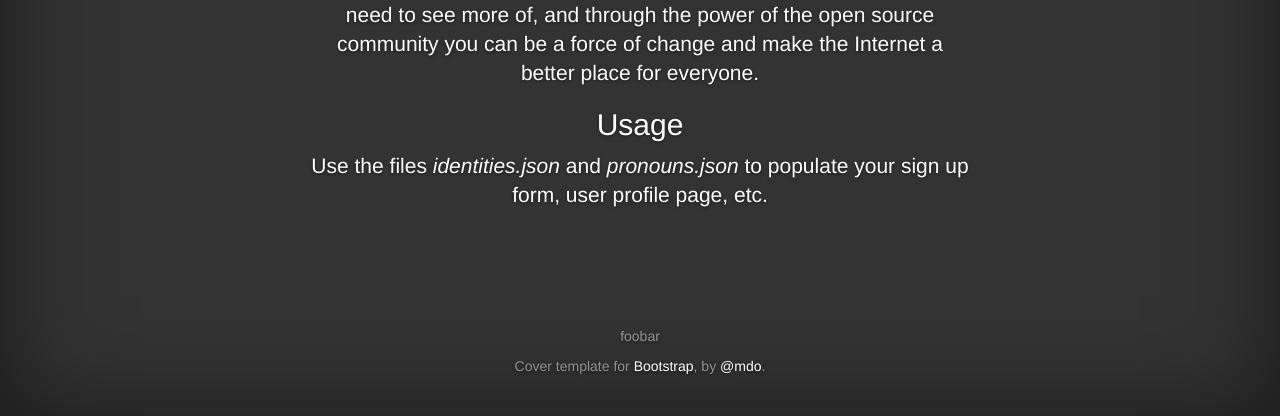
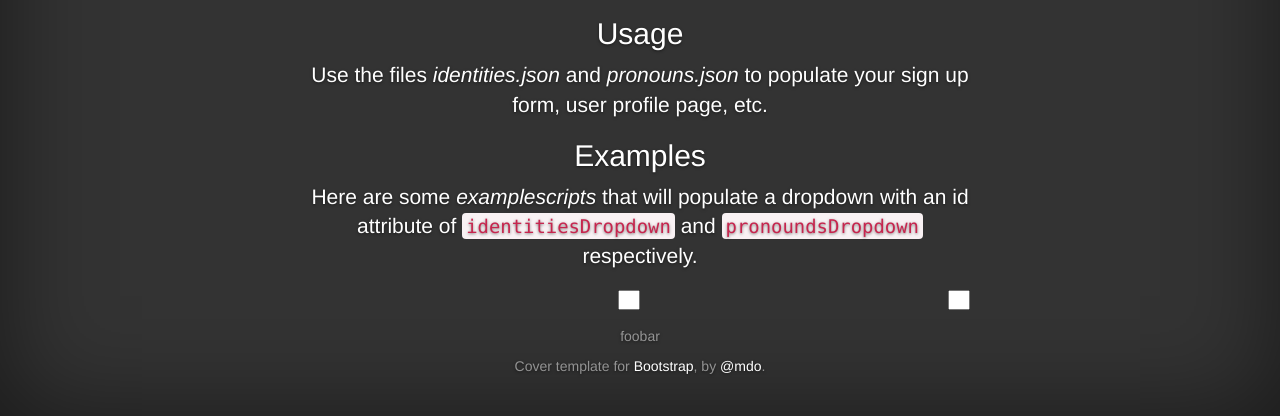
Before and after one commit to Nava2/gender-identities, a plain HTML site: page index.html in a window 1280 px wide. Shown: the part 384-800 px from the top of the page. Drawn offline with nearby package versions, Linux system fonts and the light colour scheme.

Commit message:
Unfinished - changing computers

```diff
--- a/index.html
+++ b/index.html
@@ -48,9 +48,17 @@
           <div class="inner cover">
             <h1 class="cover-heading">Let Your Users Represent Themselves <strong>Their</strong> Way</h1>
             <p class="lead">JSON Gender Identities is an open source and easy way to enable users of your app or website to express themselves the way that they chose to. Giving people the power of expression is something that we need to see more of, and through the power of the open source community you can be a force of change and make the Internet a better place for everyone.</p>
-            <h2>Usage</h2>
+            <h2 class = "cover-heading">Usage</h2>
             <p class = "lead">
             	Use the files <em><a href = "https://raw.github.com/evinugur/gender-identities/master/identities.json">identities.json</a></em> and <em><a href = "https://raw.github.com/evinugur/gender-identities/master/pronouns.json"> pronouns.json</a></em> to populate your sign up form, user profile page, etc.
+            </p>
+            <h2 class = "cover-heading">Examples</h2>
+            <p class = "lead">
+            	Here are some <em><a href = "https://github.com/evinugur/gender-identities/blob/master/identity-dropdown.js">example</a><a href = "https://github.com/evinugur/gender-identities/blob/master/pronoun-dropdown.js">scripts</a></em> that will populate a dropdown with an id attribute of <code>identitiesDropdown</code> and <code>pronoundsDropdown</code> respectively.
+            	<div id = "dropdownExample">
+            		<select style = "float: right; margin-left:" id = "pronounsDropdown"></select>
+            		<select style = "overflow: auto;" id = "identitiesDropdown"></select>
+            	</div>
             </p>
           </div>
 
```
